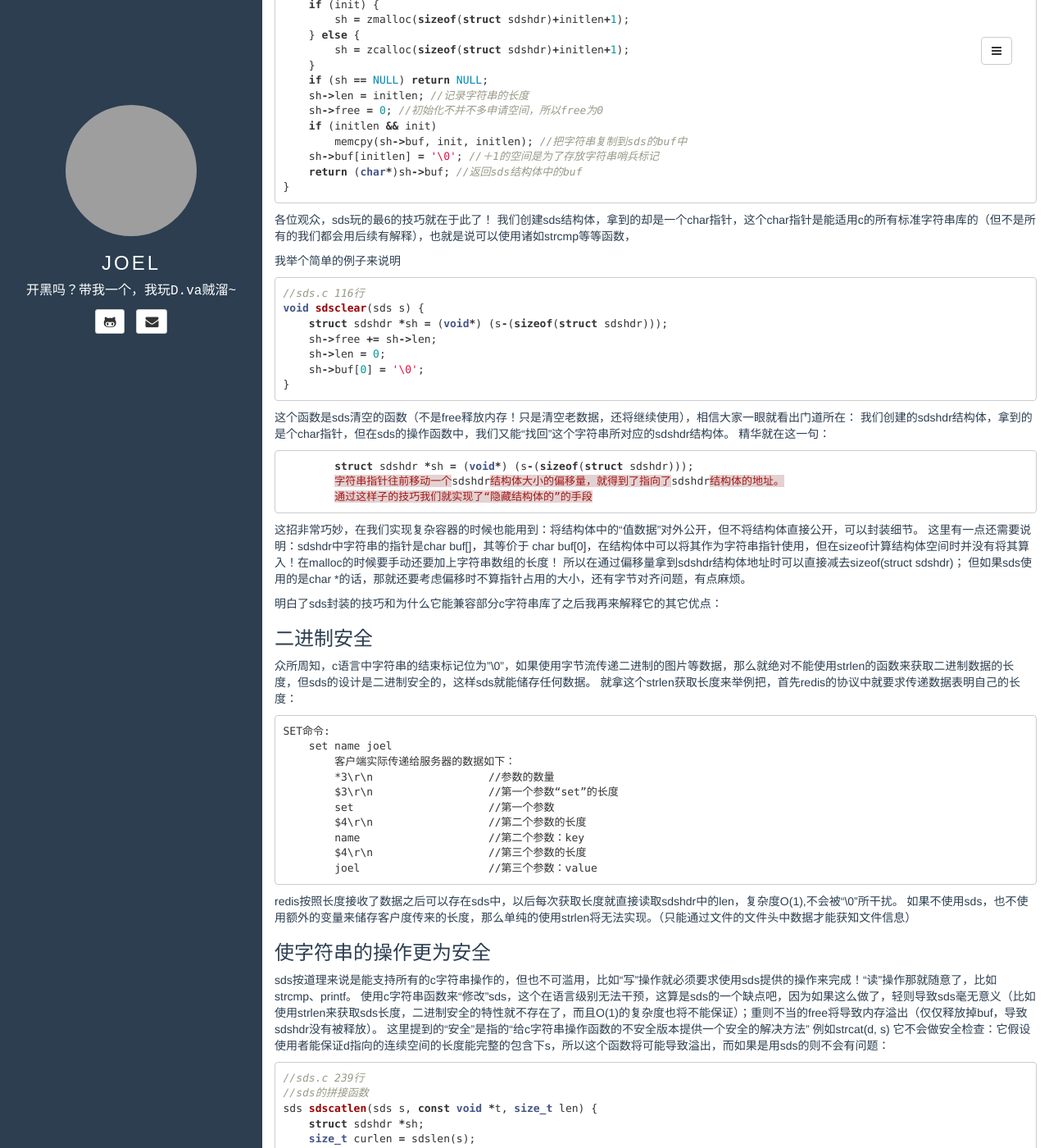
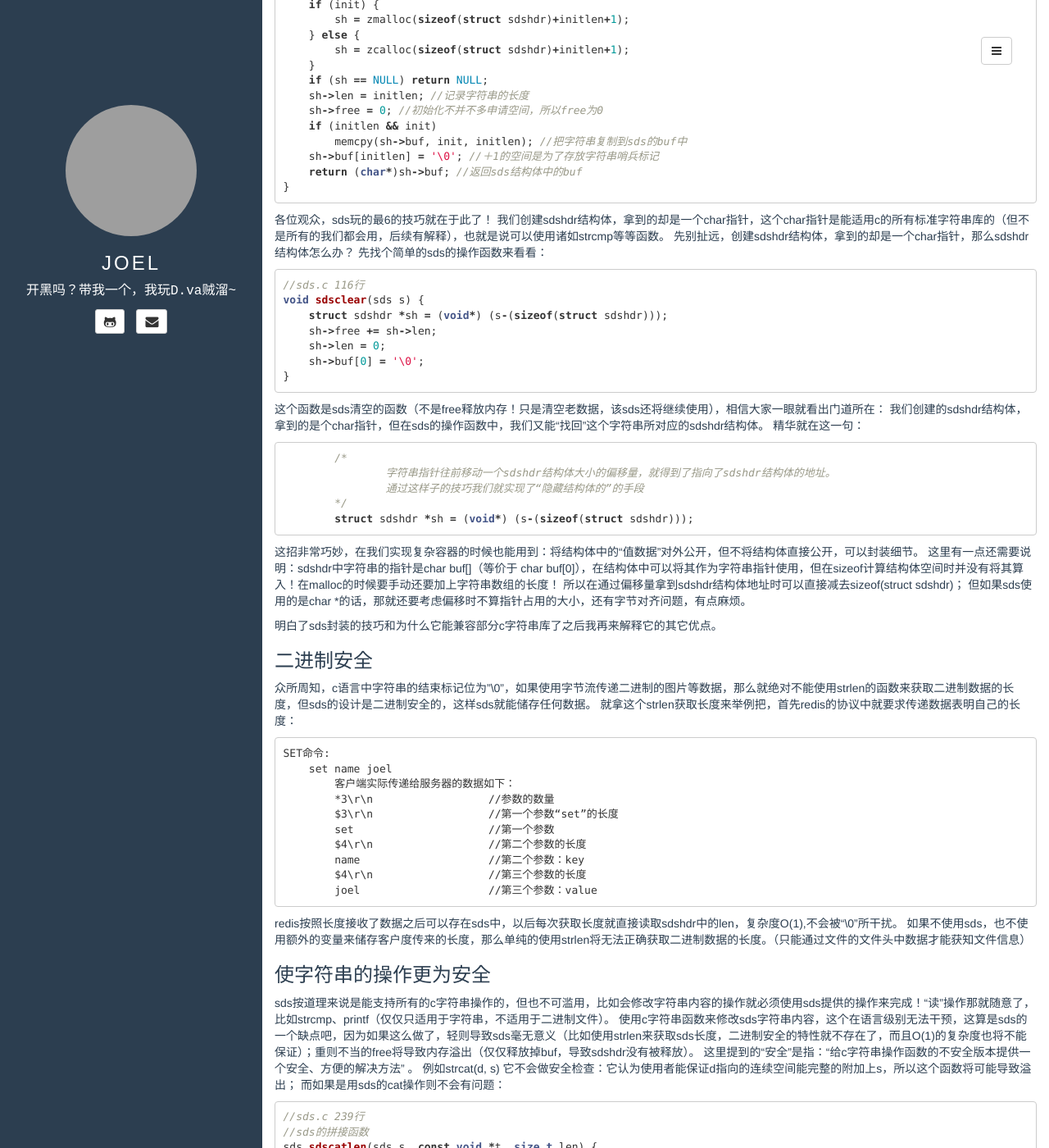
Before and after one commit to souce/blog, a Jekyll site: the page built from _posts/2016-08-31-redis sds.md, in a window 1280 px wide and 1400 px high, scrolled down 663 px. Shown: the whole window at 82% size. Built offline with Jekyll 4.4.1, drawn with Linux system fonts in a browser that asks for light colours; comment, search, counter and statistics services are not loaded; some of the changed text lies outside the part shown; grey boxes are pictures that could not be loaded.

Commit message:
增加sds

````diff
--- a/_posts/2016-08-31-redis sds.md
+++ b/_posts/2016-08-31-redis sds.md
@@ -8,16 +8,16 @@
 
 # redis sds（未完待续）
 
-高级语言都有强大的字符串处理函数，平时用也没怎么太在意，等到使用c语言了之后第一个感觉就是c的字符串用起来很麻烦，非常琐碎（但这正是c的魅力所在）.
-redis有个很棒的sds，sds全称 simple dynamic string 简单的动态字符串，它的出现解决了我们几大问题：
+高级语言都有强大的字符串处理函数，平时经常用也没怎么太在意，等到使用c语言了之后才怀念起java、pyhon字符串处理函数的方便。
+redis有个很棒的sds，sds全称“simple dynamic string”简单的动态字符串，它解决了c语言处理字符串的几个大问题：
 
  1. 隐藏字符串长度变化操作的细节，优化字符串操作的性能。
  1. 使字符串的操作更为安全。
  1. 二进制安全。
 
-sds还有个优点那就是“兼容部分c字符串处理函数”，这点在程序中使用时非常方便。
+除了上述优点，sds还兼容部分c字符串处理函数。
 
-首先我们来看看sds的定义
+首先我们来看看sds的定义：
 
 ```c
 //sds.h 41行
@@ -28,8 +28,8 @@
 };
 ```
 非常简洁，len就是当前字符串的长度；free是为这个字符串申请的空间还剩下多少没有用完；buf则是我们存放在其中的字符串数据。
-看到此我们明白了sds有减少空间分配的意图，频繁的内存申请、释放会导致性能下降，所以sds一开始就会申请出一片可能我们够用的空间，让我们使用，如果后续字符串要扩容那么按照一定的规律再增加，字符串缩小了之后采用“惰性释放”的方式来释放，对于redis这种对内存数据库而言.内存是弥足珍贵的资源，sds又该采用什么样的内存增长策略呢？
-看看它创建的代码逻辑
+看到free，我们能猜到sds有减少空间分配的意图，频繁的内存申请、释放会导致性能下降，所以sds一开始就会申请出一片可能我们够用的空间，让我们使用，如果后续字符串要扩容那么按照一定的规律再增加空间；字符串缩小了之后采用“惰性释放”的方式来释放，对于redis这种对内存数据库而言.内存是弥足珍贵的资源，sds又该采用什么样的内存增长策略呢？
+先看它创建的代码逻辑：
 
 ```c
 //sds.c 51行
@@ -57,9 +57,9 @@
 ```
 
 各位观众，sds玩的最6的技巧就在于此了！
-我们创建sds结构体，拿到的却是一个char指针，这个char指针是能适用c的所有标准字符串库的（但不是所有的我们都会用后续有解释），也就是说可以使用诸如strcmp等等函数，
-
-我举个简单的例子来说明
+我们创建sdshdr结构体，拿到的却是一个char指针，这个char指针是能适用c的所有标准字符串库的（但不是所有的我们都会用，后续有解释），也就是说可以使用诸如strcmp等等函数。
+先别扯远，创建sdshdr结构体，拿到的却是一个char指针，那么sdshdr结构体怎么办？
+先找个简单的sds的操作函数来看看：
 
 ```c
 //sds.c 116行
@@ -70,21 +70,23 @@
     sh->buf[0] = '\0';
 }
 ```
-这个函数是sds清空的函数（不是free释放内存！只是清空老数据，还将继续使用），相信大家一眼就看出门道所在：
+这个函数是sds清空的函数（不是free释放内存！只是清空老数据，该sds还将继续使用），相信大家一眼就看出门道所在：
 我们创建的sdshdr结构体，拿到的是个char指针，但在sds的操作函数中，我们又能“找回”这个字符串所对应的sdshdr结构体。
 精华就在这一句：
 
 ```c
+	/*
+		字符串指针往前移动一个sdshdr结构体大小的偏移量，就得到了指向了sdshdr结构体的地址。
+		通过这样子的技巧我们就实现了“隐藏结构体的”的手段
+	*/
 	struct sdshdr *sh = (void*) (s-(sizeof(struct sdshdr)));
-	字符串指针往前移动一个sdshdr结构体大小的偏移量，就得到了指向了sdshdr结构体的地址。
-	通过这样子的技巧我们就实现了“隐藏结构体的”的手段
 ```
 这招非常巧妙，在我们实现复杂容器的时候也能用到：将结构体中的“值数据”对外公开，但不将结构体直接公开，可以封装细节。
-这里有一点还需要说明：sdshdr中字符串的指针是char buf[]，其等价于 char buf[0]，在结构体中可以将其作为字符串指针使用，但在sizeof计算结构体空间时并没有将其算入！在malloc的时候要手动还要加上字符串数组的长度！
+这里有一点还需要说明：sdshdr中字符串的指针是char buf[]（等价于 char buf[0]），在结构体中可以将其作为字符串指针使用，但在sizeof计算结构体空间时并没有将其算入！在malloc的时候要手动还要加上字符串数组的长度！
 所以在通过偏移量拿到sdshdr结构体地址时可以直接减去sizeof(struct sdshdr)；
 但如果sds使用的是char *的话，那就还要考虑偏移时不算指针占用的大小，还有字节对齐问题，有点麻烦。
 
-明白了sds封装的技巧和为什么它能兼容部分c字符串库了之后我再来解释它的其它优点：
+明白了sds封装的技巧和为什么它能兼容部分c字符串库了之后我再来解释它的其它优点。
 
 ### 二进制安全
 
@@ -104,12 +106,14 @@
 	joel			//第三个参数：value
 ```
 redis按照长度接收了数据之后可以存在sds中，以后每次获取长度就直接读取sdshdr中的len，复杂度O(1),不会被“\0”所干扰。
-如果不使用sds，也不使用额外的变量来储存客户度传来的长度，那么单纯的使用strlen将无法实现。（只能通过文件的文件头中数据才能获知文件信息）
+如果不使用sds，也不使用额外的变量来储存客户度传来的长度，那么单纯的使用strlen将无法正确获取二进制数据的长度。（只能通过文件的文件头中数据才能获知文件信息）
 
 ### 使字符串的操作更为安全
-sds按道理来说是能支持所有的c字符串操作的，但也不可滥用，比如“写”操作就必须要求使用sds提供的操作来完成！“读”操作那就随意了，比如strcmp、printf。
-使用c字符串函数来“修改”sds，这个在语言级别无法干预，这算是sds的一个缺点吧，因为如果这么做了，轻则导致sds毫无意义（比如使用strlen来获取sds长度，二进制安全的特性就不存在了，而且O(1)的复杂度也将不能保证）；重则不当的free将导致内存溢出（仅仅释放掉buf，导致sdshdr没有被释放）。
-这里提到的“安全”是指的“给c字符串操作函数的不安全版本提供一个安全的解决方法” 例如strcat(d, s) 它不会做安全检查：它假设使用者能保证d指向的连续空间的长度能完整的包含下s，所以这个函数将可能导致溢出，而如果是用sds的则不会有问题：
+sds按道理来说是能支持所有的c字符串操作的，但也不可滥用，比如会修改字符串内容的操作就必须使用sds提供的操作来完成！“读”操作那就随意了，比如strcmp、printf（仅仅只适用于字符串，不适用于二进制文件）。
+使用c字符串函数来修改sds字符串内容，这个在语言级别无法干预，这算是sds的一个缺点吧，因为如果这么做了，轻则导致sds毫无意义（比如使用strlen来获取sds长度，二进制安全的特性就不存在了，而且O(1)的复杂度也将不能保证）；重则不当的free将导致内存溢出（仅仅释放掉buf，导致sdshdr没有被释放）。
+这里提到的“安全”是指：“给c字符串操作函数的不安全版本提供一个安全、方便的解决方法” 。
+例如strcat(d, s) 它不会做安全检查：它认为使用者能保证d指向的连续空间能完整的附加上s，所以这个函数将可能导致溢出；
+而如果是用sds的cat操作则不会有问题：
 
 ```c
 //sds.c 239行
````
